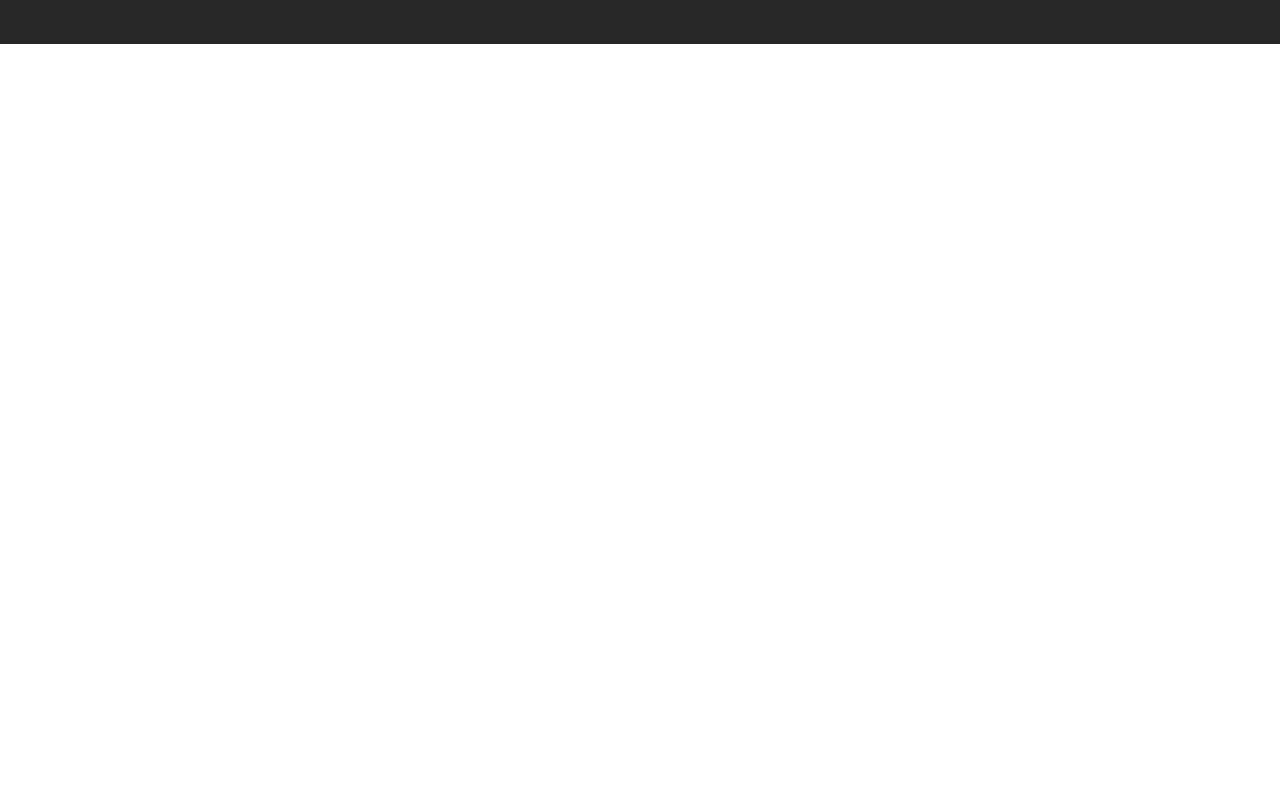
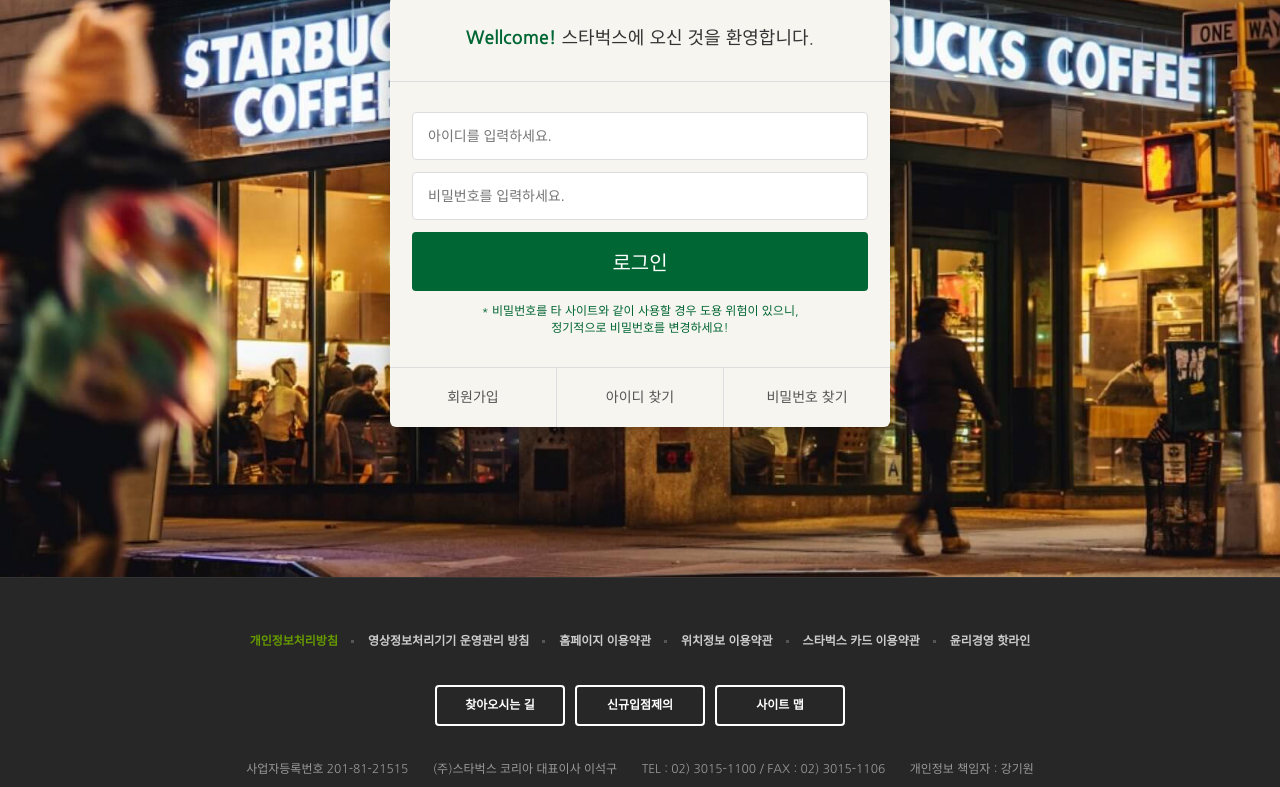
Before and after one commit to yohuy21/starbucks, a plain HTML site: page signin/index.html in a window 1280 px wide. Shown: the part 290-1077 px from the top of the page. Before the commit the page ends 800 px from the top, so only its background shows below. Drawn offline with nearby package versions, Linux system fonts and the light colour scheme.

Commit message:
로그인 페이지 완

```diff
--- a/css/signin.css
+++ b/css/signin.css
@@ -8,5 +8,70 @@
   background-size: cover;
 }
 .signin h1 {
-
+  color: #fff;
+  font-size: 30px;
+  font-weight: 700;
+  text-align: center;
+  margin-bottom: 24px;
 }
+.signin__card {
+  width: 500px;
+  margin: 0 auto;
+  border-radius: 6px;
+  background-color: #F6F5F0;
+  box-shadow: 2px 2px 20px rgba(0, 0, 0, .3);
+}
+.signin__card h2 {
+  padding: 30px;
+  font-size: 18px;
+  text-align: center;
+  border-bottom: 1px solid #ddd;
+}
+.signin__card h2 strong{
+  font-weight: 700;
+  color: #006633;
+}
+.signin__card form {
+  padding: 30px 22px;
+}
+.signin__card form input {
+  width: 100%;
+  margin-bottom: 12px;
+  padding: 15px;
+  border: 1px solid #ddd;
+  border-radius: 4px;
+  outline: none;
+  box-sizing: border-box;
+  font-size: 14px;
+}
+.signin__card form [type="submit"] {
+  background-color: #006633;
+  border: none;
+  color: #fff;
+  font-size: 20px;
+  cursor: pointer;
+}
+.signin__card form p {
+  font-size: 12px;
+  color: #006633;
+  text-align: center;
+}
+.signin__card .actions {
+  display: flex;
+  border-top: 1px solid #ddd;
+}
+.signin__card .actions a {
+  flex-grow: 1;
+  flex-basis: 0;
+  text-align: center;
+  padding: 20px;
+  color: #555;
+  font-size: 14px;
+  border-right: 1px solid #ddd;
+}
+.signin__card .actions a:last-child {
+  border-right: none;
+}
+.signin__card .actions a:hover {
+  text-decoration: underline;
+}
--- a/signin/index.html
+++ b/signin/index.html
@@ -34,7 +34,7 @@
   <link href="https://fonts.googleapis.com/css2?family=Nanum+Gothic:wght@400;700&display=swap" rel="stylesheet" />
   <!--Google Material Icons-->
   <link rel="stylesheet" href="https://fonts.googleapis.com/icon?family=Material+Icons" />
-
+  <link rel="stylesheet" href="../css/signin.css" />
   <link rel="stylesheet" href="../css/common.css" />
 
   <script defer src="../js/common.js"></script>
@@ -372,8 +372,29 @@
     </div>
   </header>
 <section class="signin">
+  <h1>로그인</h1>
+  <div class="signin__card">
+    <h2>
+      <strong>Wellcome!</strong> 스타벅스에 오신 것을 환영합니다.
+    </h2>
+    <form>
+      <input type="text" placeholder="아이디를 입력하세요." />
+      <input type="password" placeholder="비밀번호를 입력하세요." />
+      <input type="submit" value="로그인" />
+      <p>
+        * 비밀번호를 타 사이트와 같이 사용할 경우 도용 위험이 있으니, <br />
+        정기적으로 비밀번호를 변경하세요!
+      </p>
+    </form>
+    <div class="actions">
+      <a href="javascript:void(0)">회원가입</a>
+      <a href="javascript:void(0)">아이디 찾기</a>
+      <a href="javascript:void(0)">비밀번호 찾기</a>
+    </div>
+  </div>
+</section>
 
-</section>
+
   <!--FOOTER-->
   <footer>
     <div class="inner">
```
